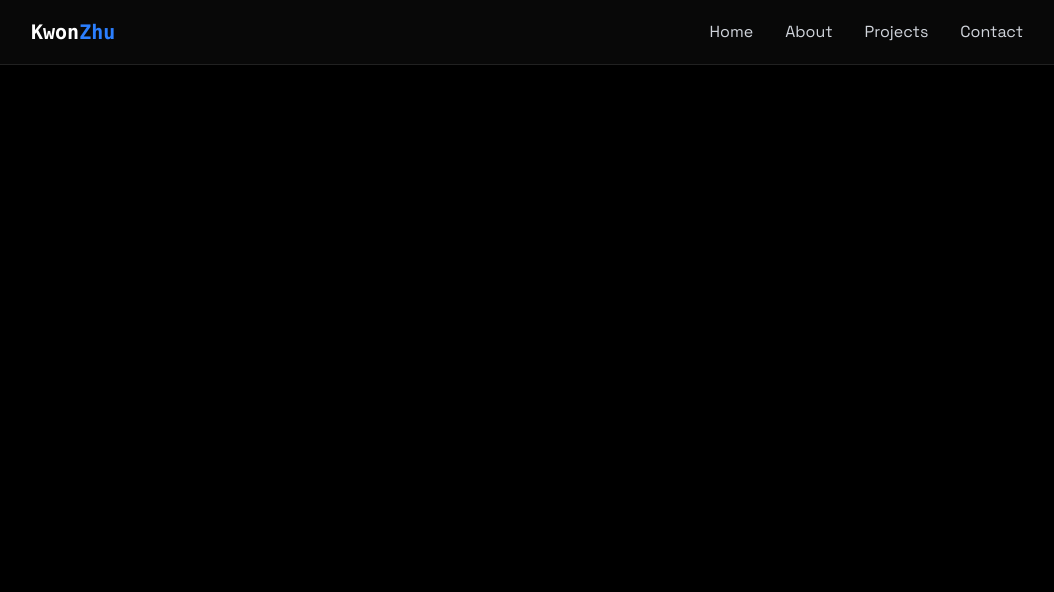
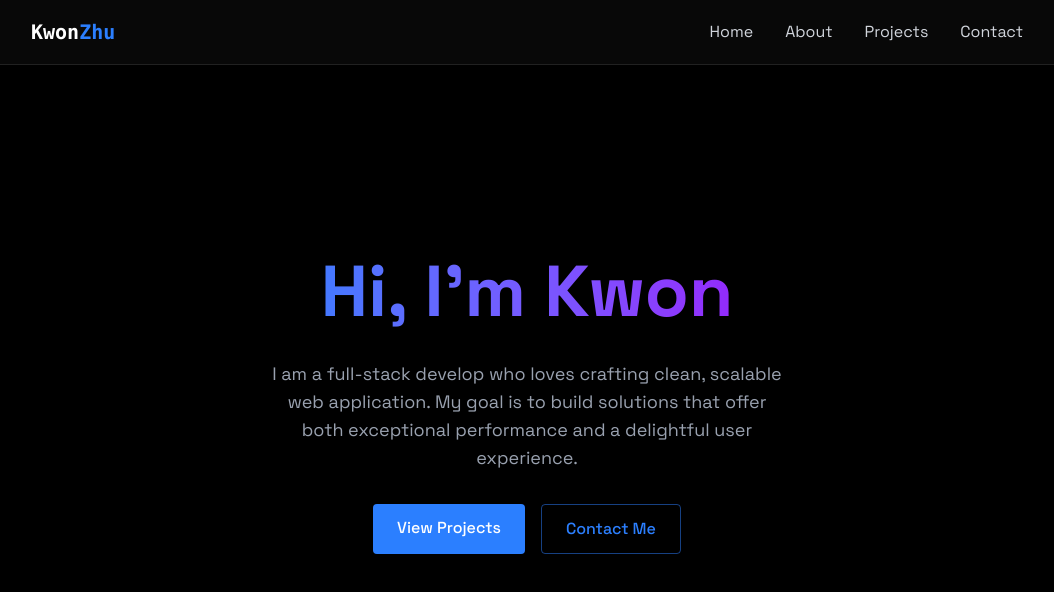
Before and after one commit to KwonZhu/Portfolio, a React (Vite) app: page / in a window 1280 px wide. Shown: the top 592 px of the page, without its empty margins (113-1167 px from the left). Built offline with nearby package versions, Linux system fonts and the light colour scheme.

Commit message:
feat: add Home page

```diff
--- a/src/App.jsx
+++ b/src/App.jsx
@@ -3,6 +3,7 @@
 import { LoadingScreen } from "./components/LoadingScreen";
 import { NavBar } from "./components/NavBar";
 import { MobileMenu } from "./components/MobileMenu";
+import { Home } from "./components/sections/Home";
 import { useState } from "react";
 
 function App() {
@@ -19,6 +20,7 @@
         } bg-black text-gray-100`}>
         <NavBar menuOpen={menuOpen} setMenuOpen={setMenuOpen} />
         <MobileMenu menuOpen={menuOpen} setMenuOpen={setMenuOpen} />
+        <Home />
       </div>
     </>
   );
--- a/src/components/MobileMenu.jsx
+++ b/src/components/MobileMenu.jsx
@@ -6,7 +6,10 @@
       className={`fixed top-0 left-0 w-full bg-[rgba(10,10,10,0.8)] z-40 flex flex-col justify-center items-center transition-all duration-300 ease-in-out ${
         menuOpen
           ? "h-screen opacity-100 pointer-events-auto"
-          : "h-0 opacity-0 pointer-events-none"
+          : // It disables all mouse interactions with the hidden menu
+            // If use hidden instead of 'h-0 opacity-0 pointer-events-none', there will be no transition animation
+            // because hidden completely removes the element from rendering. The menu just "pops in" instead of fading in smoothly
+            "h-0 opacity-0 pointer-events-none"
       }`}>
       {/* Close button: X */}
       <button
--- a/src/components/sections/Home.jsx
+++ b/src/components/sections/Home.jsx
@@ -0,0 +1,35 @@
+export const Home = () => {
+  return (
+    <section
+      id="home"
+      className="min-h-screen flex justify-center items-center relative">
+      <div className="text-center z-10 px-4 ">
+        {/* can't set the text to be gradient without setting the bg as gradient. The clip makes the background only appear where the text is, then makes the text-color transparent*/}
+        {/* text-gradient: bg-gradient-to-r -> bg-clip-text -> text-transparent */}
+        <h1 className="text-5xl md:text-7xl font-bold mb-6 bg-gradient-to-r from-blue-500 to-purple-600 bg-clip-text text-transparent leading-tight">
+          Hi, I'm Kwon
+        </h1>
+
+        <p className="text-gray-400 text-lg mb-8 max-w-lg mx-auto ">
+          I am a full-stack develop who loves crafting clean, scalable web
+          application. My goal is to build solutions that offer both exceptional
+          performance and a delightful user experience.
+        </p>
+
+        <div className="flex justify-center space-x-4">
+          <a
+            href="#projects"
+            className="bg-blue-500 text-white py-3 px-6 rounded font-medium transition relative overflow-hidden hover:-translate-y-0.5 hover:shadow-[0_0_15px_rgba(59,130,246,0.4)]">
+            View Projects
+          </a>
+          <a
+            href="#contact"
+            // 500/50 means 50% opacity, 500/10 means 10% opacity
+            className="border border-blue-500/50 text-blue-500 py-3 px-6 rounded font-medium transition-all duration-200 hover:-translate-y-0.5 hover:shadow-[0_0_15px_rgba(59,130,246,0.2)] hover:bg-blue-500/10">
+            Contact Me
+          </a>
+        </div>
+      </div>
+    </section>
+  );
+};
```
Also changed, not shown: src/components/NavBar.jsx (+5 -2 lines).
